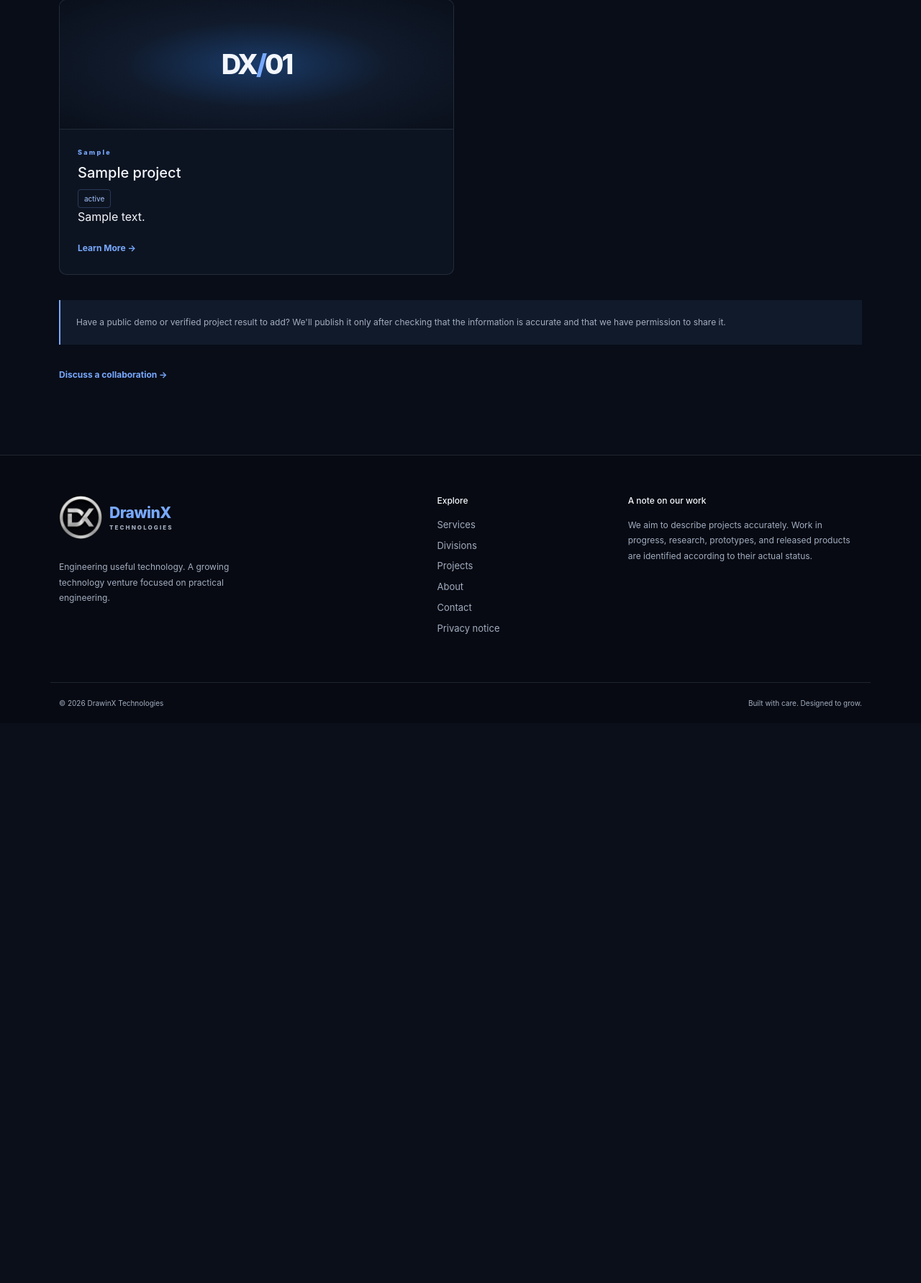
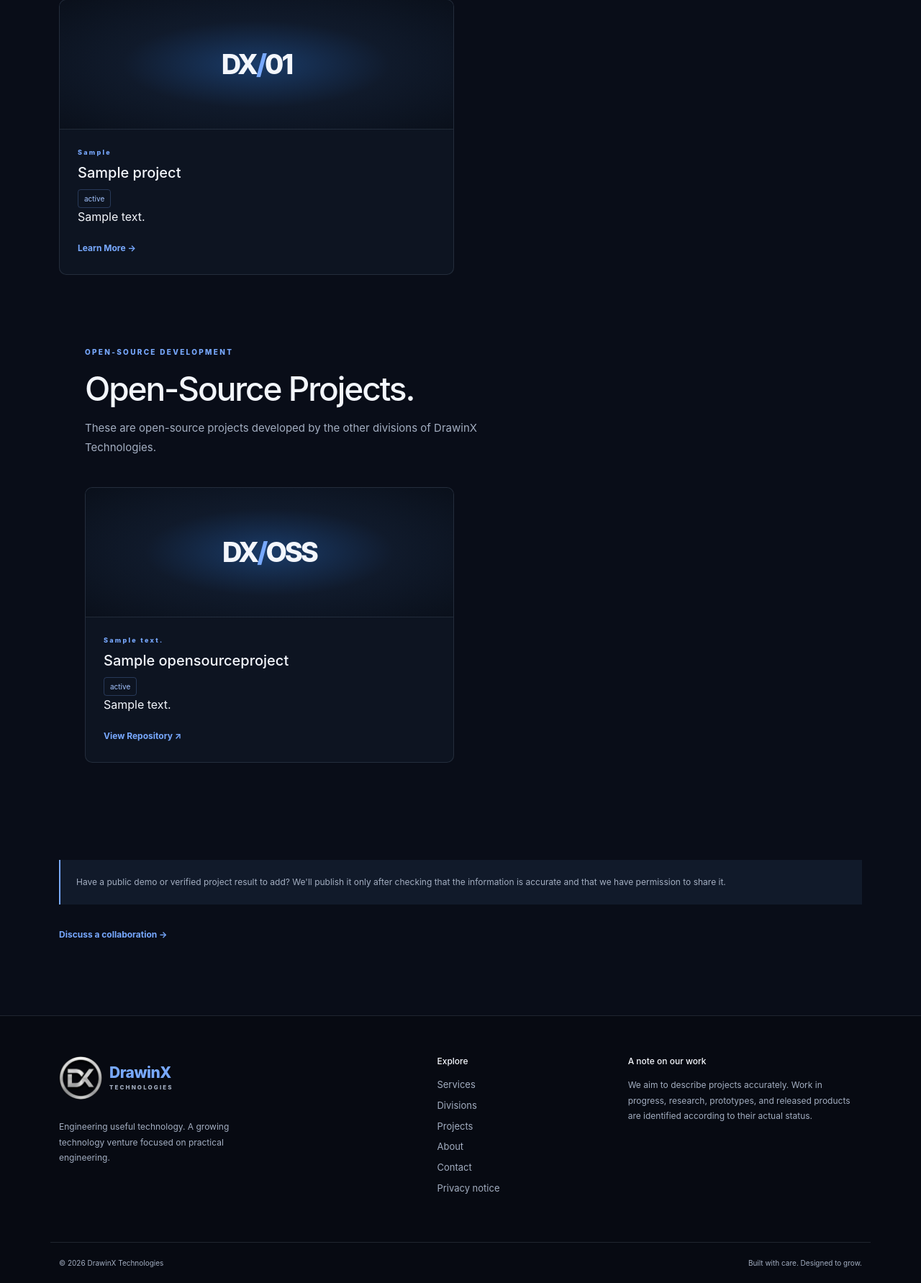
Before and after one commit to DrawinX-Technologies/drawinx-website, a Django app: template templates/pages/projects.html in a window 1280 px wide. Shown: the part 822-2605 px from the top of the page at 72% size. Before the commit the page ends 1805 px from the top, so only its background shows below. Run offline with Django 5.2, Linux system fonts and the light colour scheme; tables that the repository leaves empty hold one stand-in row (values such as "Sample post"); the template is opened without the code that fills it: values that come from a table or form of the project are taken from there, most other values are stand-ins (such as "Sample title", 1, 10 or a date in 2020); parts of the project's set-up code (start-up, migrations or seed data) failed here and were passed over.

Commit message:
added osp

```diff
--- a/enquiries/models.py
+++ b/enquiries/models.py
@@ -34,3 +34,25 @@ class Project(models.Model):
 
     def __str__(self):
         return self.title
+
+class OpenSourceProject(models.Model):
+
+    division = models.CharField(max_length=100)
+    title = models.CharField(max_length=200)
+    description = models.TextField()
+    repository_url = models.URLField()
+
+    status = models.CharField(
+        max_length=100,
+        default="In Development"
+    )
+
+    is_published = models.BooleanField(default=True)
+
+    created_at = models.DateTimeField(auto_now_add=True)
+
+    class Meta:
+        ordering = ["division", "title"]
+
+    def __str__(self):
+        return self.title
--- a/templates/pages/projects.html
+++ b/templates/pages/projects.html
@@ -39,4 +39,57 @@
     {% endfor %}
 
 </div>
+
+<section class="section container">
+
+    <div class="section-heading">
+        <p class="eyebrow">OPEN-SOURCE DEVELOPMENT</p>
+        <h2>Open-Source Projects.</h2>
+        <p class="section-intro">
+            These are open-source projects developed by the other divisions of DrawinX Technologies.
+        </p>
+    </div>
+
+    <div class="project-grid">
+
+        {% for project in open_source_projects %}
+
+        <article class="project-card">
+
+            <div class="project-visual">
+                <span>DX<span class="visual-slash">/</span>OSS</span>
+            </div>
+
+            <div class="project-copy">
+
+                <p class="eyebrow">{{ project.division }}</p>
+
+                <h2>{{ project.title }}</h2>
+
+                <span class="status-label">
+                    {{ project.status }}
+                </span>
+
+                <p>{{ project.description }}</p>
+
+                <a href="{{ project.repository_url }}"
+                   target="_blank"
+                   rel="noopener noreferrer"
+                   class="text-link">
+                    View Repository ↗
+                </a>
+
+            </div>
+
+        </article>
+
+        {% empty %}
+
+        <p>No open-source projects published yet.</p>
+
+        {% endfor %}
+
+    </div>
+
+</section>
 <div class="notice">Have a public demo or verified project result to add? We'll publish it only after checking that the information is accurate and that we have permission to share it.</div><div class="section-action"><a class="text-link" href="{% url 'contact' %}">Discuss a collaboration →</a></div></section>{% endblock %}
```
Also changed, not shown: core/views.py (+6 -3 lines), enquiries/admin.py (+15 -1 lines), enquiries/migrations/0003_opensourceproject.py (added).
